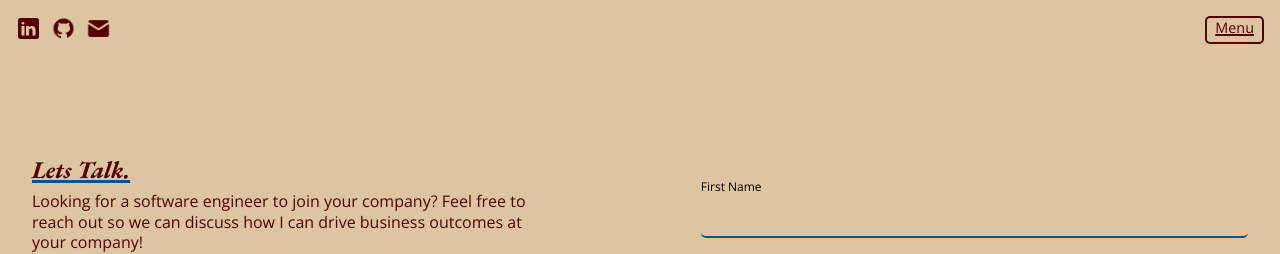
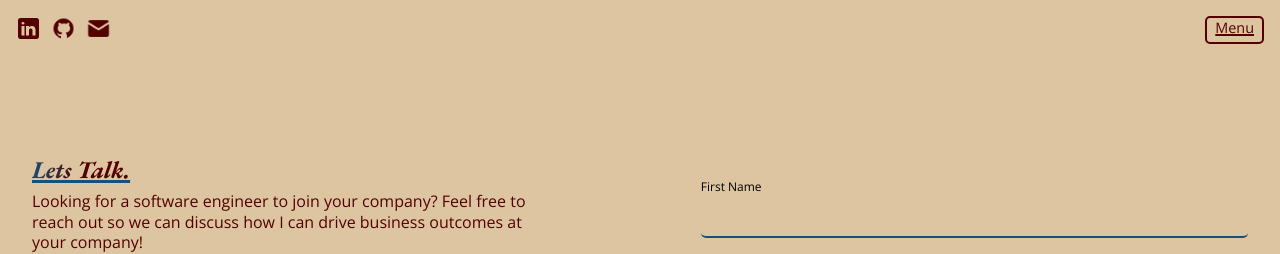
Before and after one commit to ethanm272/portfolio, a React (Vite) app: page /contact in a window 1280 px wide. Shown: the top 254 px of the page. Built offline with nearby package versions, Linux system fonts and the light colour scheme; no server answers.

Commit message:
add shimmer effect to contact h1

```diff
--- a/src/pages/contact/Contact.css
+++ b/src/pages/contact/Contact.css
@@ -81,3 +81,32 @@
 label {
   font-size: 0.75rem;
 }
+
+.shimmer {
+  color: red;
+  background: linear-gradient(
+    to right,
+    var(--maroon) 0,
+    var(--blue) 10%,
+    var(--maroon) 20%
+  );
+  background-position: 0;
+  -webkit-background-clip: text;
+  -webkit-text-fill-color: transparent;
+  animation: shimmer 5s infinite linear;
+  animation-fill-mode: forwards;
+  -webkit-text-size-adjust: none;
+  white-space: nowrap;
+}
+
+@keyframes shimmer {
+  0% {
+    background-position: -100px;
+  }
+  60% {
+    background-position: 180px;
+  }
+  100% {
+    background-position: 180px;
+  }
+}
--- a/src/pages/contact/Contact.jsx
+++ b/src/pages/contact/Contact.jsx
@@ -9,7 +9,7 @@ export const Contact = () => {
       <div className="text-input-container">
         <div className="text-container">
           <section>
-            <h1 className="contact-h1">Lets Talk.</h1>
+            <h1 className="contact-h1 shimmer">Lets Talk.</h1>
             <p>
               Looking for a software engineer to join your company? Feel free to
               reach out so we can discuss how I can drive business outcomes at
```
